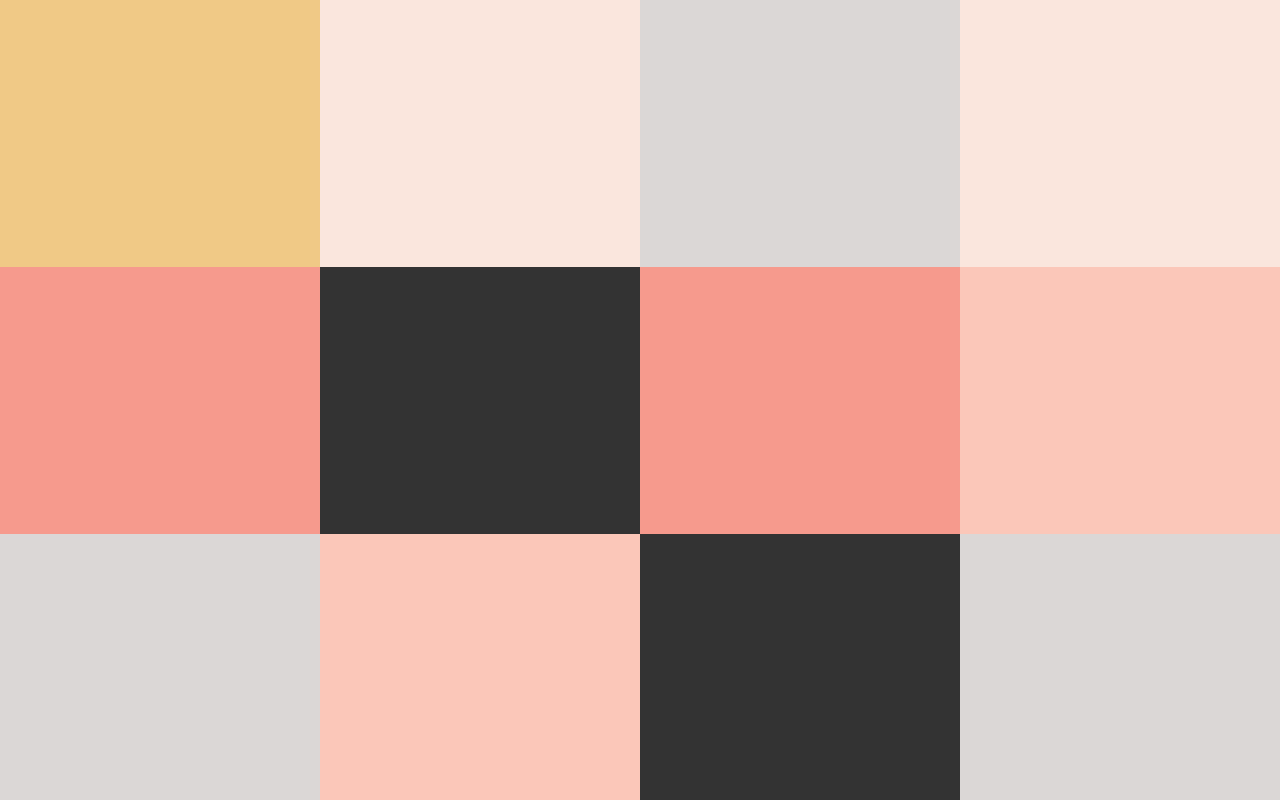
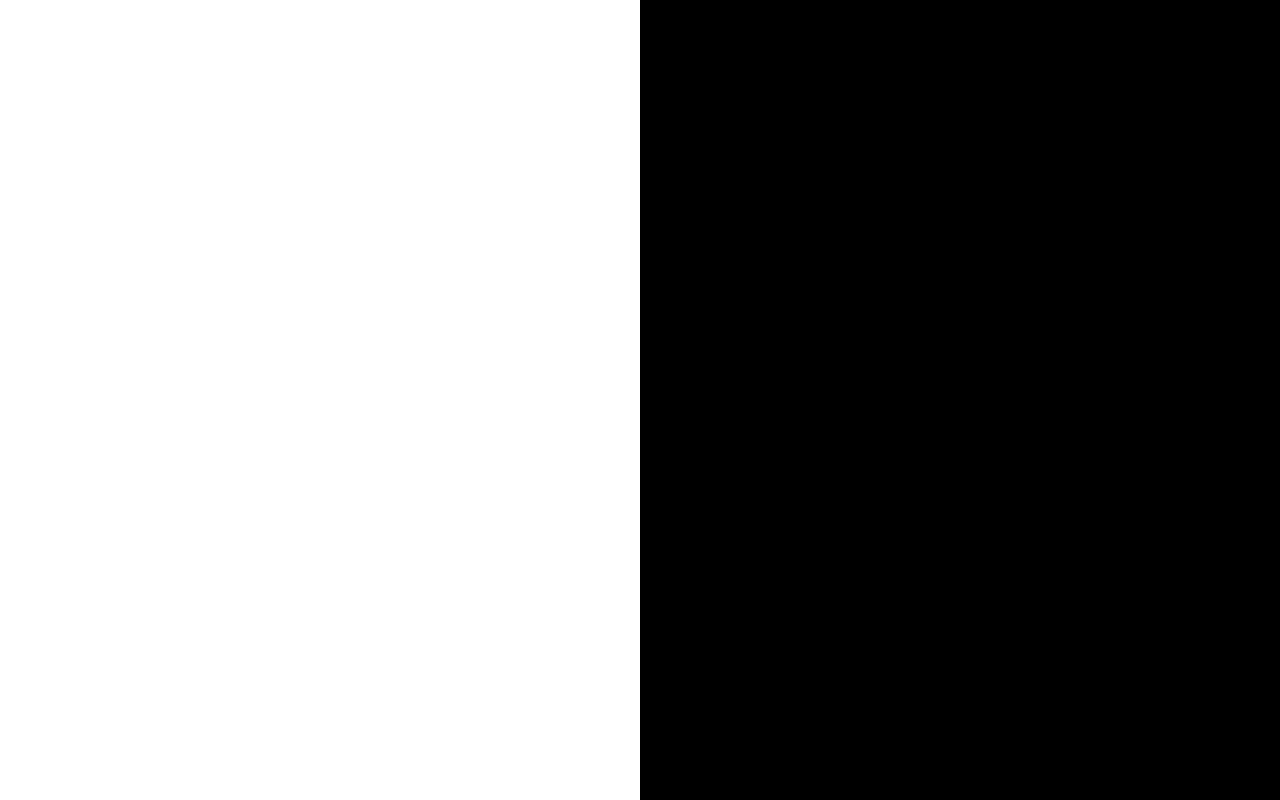
Before and after one commit to aheitzen/profile, a plain HTML site: page index.html in a window 1280 px wide. Drawn offline with Linux system fonts and the light colour scheme.

Commit message:
chaging background layout

```diff
--- a/css/main.css
+++ b/css/main.css
@@ -1,4 +1,4 @@
-body {
+/*body {
 	height: 100%;
 	width: 100%;
 	margin: 0;
@@ -20,7 +20,6 @@ body {
 	height: 33.4%;
 }
 
-
 div.square {
 	height: 100%;
 	flex: 1;
@@ -28,9 +27,20 @@ div.square {
 	padding: 0;
 	line-height: 0;
 	font-size: 0;
-}
+}*/
 
-.pale_color {
+/*#div-wrapper #triange {
+	width: 100px;
+	height: 100px;
+	border-style: solid;
+	border-width: 100px 100px 0 100px;
+	z-index: 1;
+	border-color: #000000 transparent transparent transparent;
+}*/
+
+
+
+/*.pale_color {
 	background-color: #DBD7D6;
 }
 
@@ -52,4 +62,51 @@ div.square {
 
 .square.gold {
 	background-color: #F0C986;
+}*/
+
+html {
+	height: 100%;
+	width: 100%;
+	margin: 0;
+
 }
+
+/*.opacity {
+	height: 100%;
+	width: 100%;
+	background-color: rgba(0, 0, 0, 0.8);
+}*/
+
+body {
+	width: 100%;
+	height: 100%;
+	margin: 0;
+	/*background-image: url(http://images.fineartamerica.com/images-medium-large-5/vintage-typewriter-2-scott-norris.jpg);*/
+	/*background-size: cover;
+	background-repeat: no-repeat;*/
+	/*background-color: #FA8679;*/
+}
+h1 {
+	text-align: center;
+	/*color: #FFA4A3;*/
+}
+
+p {
+	text-align: center;
+	/*color: #FF5353;*/
+	color: black;
+}
+
+
+span.coralhighlight {
+	/*color: #FFA4A3;*/
+
+}
+
+#rightblack {
+	height: 100%;
+	width: 50%;
+	background-color: black;
+	float: right;
+	margin: 0;
+}
--- a/index.html
+++ b/index.html
@@ -5,7 +5,13 @@
 	<link rel="stylesheet" type="text/css" href="css/main.css">
 </head>
 <body>
-	<div id="div-wrapper">
+	<!-- <div class="opacity"> -->
+	<div id="rightblack">
+		<h1>Hello!</h1>
+		<p>I'm <span class="coralhighlight">Alexa</span> a front-web developer with a love for UX and UI design.</p>
+		<p>Currently living, working, and exploring Seattle, WA</p>
+		<!-- <div id="div-wrapper">
+			<div id="triangle"></div>
 			<div class="row">
 				<div class="square gold"></div
 				><div class="square coral_color"></div
@@ -24,6 +30,8 @@
 				><div class="square blue_purple"></div
 				><div class="square pale_color"></div>
 			</div>
+		</div> -->
+	<!-- </div> -->
 	</div>
 
 
```
Lines whose indentation alone changed are shown as unchanged.
